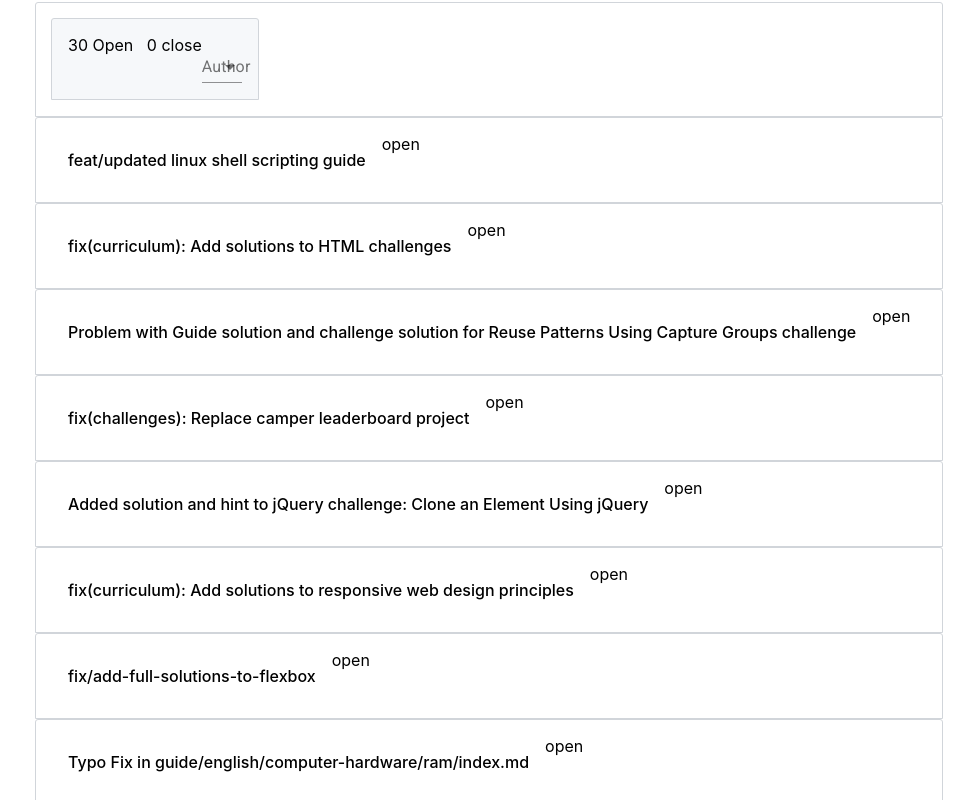
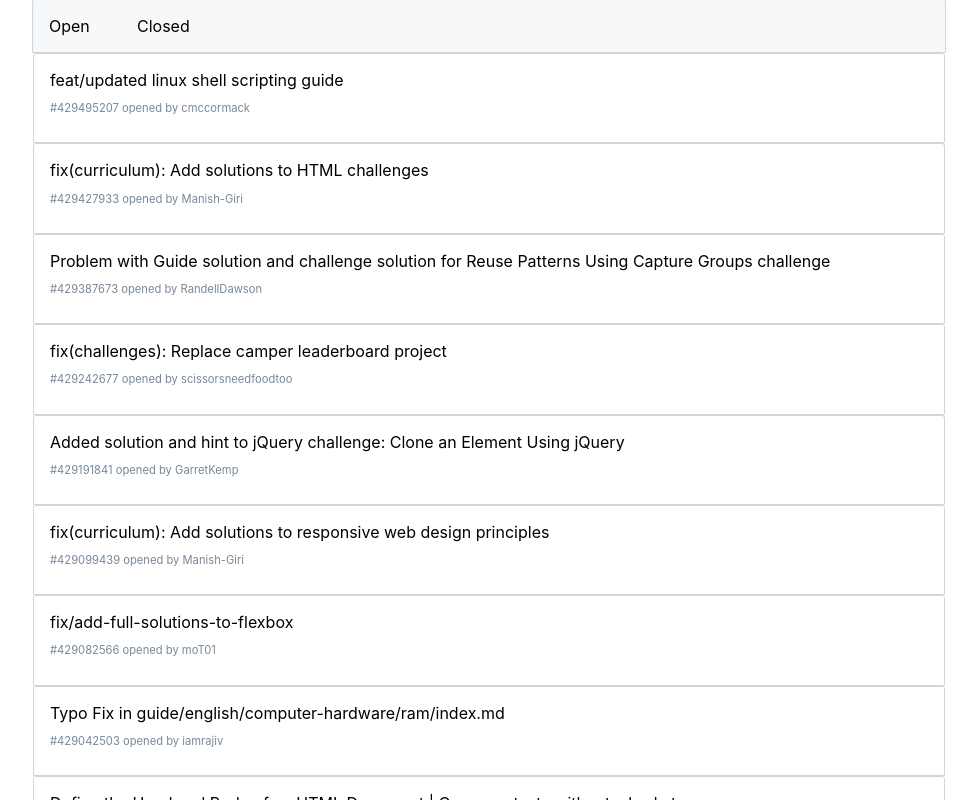
Before and after one commit to sonamdew08/github-issue-project, a React (Create React App) app: page / in a window 1280 px wide. Shown: the top 800 px of the page, without its empty margins (151-1128 px from the left). Built offline with nearby package versions, Linux system fonts and the light colour scheme.

Commit message:
list all the issue is done

```diff
--- a/src/App.css
+++ b/src/App.css
@@ -32,13 +32,17 @@
     margin: -1px -1px 0;
     padding: 16px;
 }
-
+.open-close{
+    width: 10%;
+    display: inline;
+}
 a{
     text-decoration: none;
     color: black;
 }
 .issue{
     display: flex;
+    flex-direction: column;
     border: 1px solid #d1d5da;
     border-top-left-radius: 3px;
     border-top-right-radius: 3px;
@@ -51,3 +55,7 @@ a{
     display: block;
     font-weight: 500;
 }
+.issue-info{
+    color: lightslategrey;
+    font-size: 0.7em;
+}
--- a/src/App.js
+++ b/src/App.js
@@ -1,28 +1,36 @@
 import React from 'react';
 import './App.css';
-// import Navigation from "./nav/Navigation"
-import IssueHeader from "./IssueHeader/IssueHeader"
 import Container from '@material-ui/core/Container';
 import jsonData from './issues.json';
-import Issues from './issueData/issues';
-import { connect } from 'react-redux';
+import IssuesList from './issueData/issuelist';
 
 var data = JSON.parse(JSON.stringify(jsonData))
 
 class Issue extends React.Component {
+    constructor(){
+        super()
+        this.state = {
+            issues: [],
+            fetch: false
+        }
+        console.log("Inside Constructor")
+    }
+
+    componentDidMount(){
+        console.log("inside component")
+        if(!this.state.fetch){
+            this.setState({issues: data, fetch: true})
+        }
+    }
 
     render(){
+        console.log("Inside app render")
         return (
             <Container maxWidth="md">
-                {/* <IssueHeader issueData={this.state.issueData} /> */}
-                <Issues/>
+                {this.state.fetch? <IssuesList data={this.state.issues}/>: "Loading.."}
             </Container>
         );
     }
 }
 
-export default connect(
-    state => ({
-        issues: state
-    })
-)(Issue);
+export default Issue;
--- a/src/IssueHeader/Author.js
+++ b/src/IssueHeader/Author.js
@@ -20,7 +20,7 @@ class Author extends React.Component{
         const data = this.props.issues
         return (
             <div>
-                <form>
+                {/* <form>
                     <FormControl>
                         <InputLabel htmlFor="filterby-author">Author</InputLabel>
                         <Select>
@@ -32,14 +32,15 @@ class Author extends React.Component{
                         }
                         </Select>
                     </FormControl>
-                </form>
+                </form> */}
             </div>
         );
     }
 }
 
-export default connect(
-    state => ({
-        issues: state
-    })
-)(Author);
+// export default connect(
+//     state => ({
+//         issues: state
+//     })
+// )(Author);
+export default Author;
--- a/src/IssueHeader/Close.js
+++ b/src/IssueHeader/Close.js
@@ -3,7 +3,7 @@ import React from "react";
 class Close extends React.Component{
     render(){
         return (
-            <a href=""> {this.props.close} close</a>
+            <a href="" className="open-close"> Closed</a>
         );
     }
 }
--- a/src/IssueHeader/IssueHeader.js
+++ b/src/IssueHeader/IssueHeader.js
@@ -7,9 +7,6 @@ import MileStones from "./MileStones";
 import Open from "./Open";
 import Sort from "./Sort";
 import Projects from "./Projects";
-import { connect } from 'react-redux';
-import { isSuper } from "@babel/types";
-
 
 class IssueHeader extends React.Component{
     constructor(props){
@@ -20,31 +17,27 @@ class IssueHeader extends React.Component{
         }
     }
 
-    componentDidMount(){
-        console.log(this.props)
-        this.handleOpenIssue(this.props.issues)
-    }
 
-    handleOpenIssue(issue){
-        console.log(issue)
-        for(let i = 0; i < issue.length; i++){
+    // handleOpenIssue(issue){
+    //     console.log(issue)
+    //     for(let i = 0; i < issue.length; i++){
 
-            if(issue[i]["state"] === 'open'){
-                console.log("inside loop")
-                this.setState((prevState) => ({
-                    open: prevState.open + 1
-                }),()=> {
-                    console.log("=============", this.state.open)
-                });
-            }
-            if(issue[i]["state"] === 'close'){
-                this.setState((prevState) => ({
-                    close: prevState.close + 1
-                }));
-            }
-        }
+    //         if(issue[i]["state"] === 'open'){
+    //             console.log("inside loop")
+    //             this.setState((prevState) => ({
+    //                 open: prevState.open + 1
+    //             }),()=> {
+    //                 console.log("=============", this.state.open)
+    //             });
+    //         }
+    //         if(issue[i]["state"] === 'close'){
+    //             this.setState((prevState) => ({
+    //                 close: prevState.close + 1
+    //             }));
+    //         }
+    //     }
 
-    }
+    // }
 
 
     render(){
@@ -52,8 +45,8 @@ class IssueHeader extends React.Component{
         console.log("in issue header render")
         return (
             <div className="issue-header">
-                <Open open={this.state.open}/>
-                <Close close={this.state.close} />
+                <Open />
+                <Close />
                 <Author />
                 <Labels />
                 <Projects />
@@ -65,8 +58,4 @@ class IssueHeader extends React.Component{
     }
 }
 
-export default connect(
-    state => ({
-        issues: state
-    })
-)(IssueHeader);
+export default IssueHeader
--- a/src/IssueHeader/Open.js
+++ b/src/IssueHeader/Open.js
@@ -1,10 +1,20 @@
 import React from "react";
+import IssueList from "../issueData/issuelist"
 
 class Open extends React.Component{
+
+    handleClick(event){
+        event.preventDefault()
+        var id = document.getElementById('open')
+        const keyvalue = "state"
+        console.log("id", id.id)
+        return <IssueList id={id.id} keyValue={keyvalue} />
+    }
+
     render(){
-        console.log("inside open component" , this.props)
+        // console.log("inside open component" , this.props)
         return (
-            <a href="">{this.props.open} Open &nbsp;&nbsp;</a>
+            <a href="" className="open-close" id="open" onClick={this.handleClick}>Open</a>
         );
     }
 }
--- a/src/index.js
+++ b/src/index.js
@@ -6,10 +6,7 @@ import { Provider } from 'react-redux';
 import * as serviceWorker from './serviceWorker';
 import store from "./store/store";
 
-ReactDOM.render(<Provider store={store}>
-                    <Issue />
-                </Provider>,
-                document.getElementById('root'));
+ReactDOM.render(<Issue />, document.getElementById('root'));
 
 // If you want your app to work offline and load faster, you can change
 // unregister() to register() below. Note this comes with some pitfalls.
--- /dev/null
+++ b/src/issueData/issuelist.js
@@ -0,0 +1,40 @@
+import React from "react";
+import Issues from "./issues"
+import IssueHeader from "../IssueHeader/IssueHeader"
+
+class IssuesList extends React.Component{
+
+    constructor(props){
+        super(props)
+        this.state = {
+            fetch: false,
+            issues: []
+        }
+    }
+
+    componentDidMount(){
+        if(!this.state.fetch){
+            this.setState({issues: this.props.data, fetch: true})
+        }
+    }
+
+    render(){
+        console.log("inside issueslist render")
+        const data = (this.props.id)?this.props.id : "open"
+        console.log(data)
+        // const keydata = this.props.keyValue || ""
+        // console.log(keydata)
+        return (
+            <div>
+                <IssueHeader />
+                {this.state.fetch?this.state.issues.filter((issue) => (issue.state === data))
+                .map((issue, index) => {
+                    return (<Issues key={index} data={issue}/>)
+                }):"loading.."
+                }
+            </div>
+        );
+    }
+}
+
+export default IssuesList;
--- a/src/issueData/issues.js
+++ b/src/issueData/issues.js
@@ -1,37 +1,28 @@
 import React from "react";
 import IssueHeader from "../IssueHeader/IssueHeader"
 import { transformAsync } from "@babel/core";
-import { connect } from 'react-redux';
+// import { connect } from 'react-redux';
 
 class Issues extends React.Component{
 
+    constructor(props){
+        super(props)
+        this.state = {
+            open: true
+        }
+    }
+
     render(){
-        const issues = this.props.issues
-        console.log("inside issues render")
-        console.log(issues)
+        const issues = this.props.data
         return (
-            <div>
-                <table>
-                    <tbody>
-                        <tr className="issue"><IssueHeader issues={issues}/></tr>
-                        {Array.isArray(issues) && issues.map((object, index) => (
-                        <tr className="issue" key={index}>
-                            <a className="issue-links" href="">{object.title}</a>
-                            {object.state}
-                        </tr>
-                    ))
-                    }
-                    </tbody>
-
-                </table>
-
+            <div className="issue">
+                <a href="">{issues.title}</a>
+                <div>
+                    <p className="issue-info">#{issues.id} opened by {issues.user.login}</p>
+                </div>
             </div>
         );
     }
 }
 
-export default connect(
-    state => ({
-        issues: state
-    })
-)(Issues);
+export default Issues;
```
